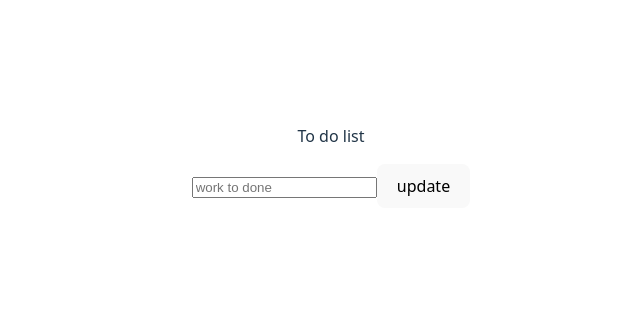
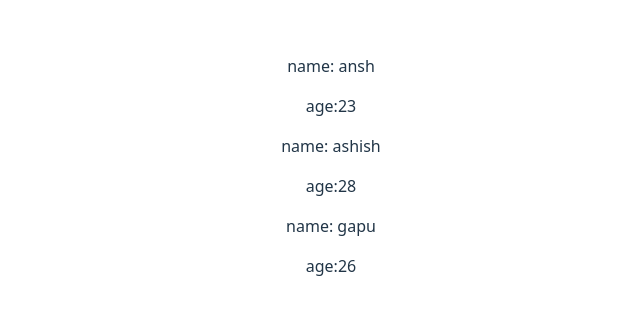
Before and after one commit to Ansharora124/learningreact, a React (Vite) app: page / in a window 1280 px wide. Shown: the part 234-548 px from the top of the page, without its empty margins (309-949 px from the left). Built offline with nearby package versions, Linux system fonts and the light colour scheme.

Commit message:
props in typescript

```diff
--- a/src/App.jsx
+++ b/src/App.jsx
@@ -1,52 +1,19 @@
 import './App.css';
 import React, {useState} from 'react';
+import { Person } from './pages/Person';
 
 
 function App() {
 
- const [inputText,setInputText]=useState("");
-const [work,setWork]=useState([]);
+ return(
+  <>
+  <Person name={"ansh"} age={23} />
+  <Person name={"ashish"} age={28}/>
+  <Person name={"gapu"} age={26}/>
 
 
-
-
-const inputChange=(e)=>{
-  setInputText(e.target.value);
-};
-
-const updateWork=()=>{
- if(inputText.trim()!==""){
-  setWork([...work,inputText]);
-  setInputText("");
- }
-};
-
-const deleteWork=(index)=>{
-  setWork(work.filter((_,i)=>i!==index));
-
-};
-
-
-
-  return (
-    <div className='App'>
-
- <p>To do list</p> <input type="text" placeholder='work to done' value={inputText} onChange={inputChange}/>
- <button value={work} onClick={updateWork}>update</button>
- <ul>{work.map((work,index)=>(
-  <li key={index}>{`${work}`}   <button onClick={()=>deleteWork(index)}>delete shit</button></li>
-))
-
-}
-</ul>
-
-
-
-
-
-
-    </div>
-  )
+  </>
+ )
 }
 
 export default App
--- /dev/null
+++ b/src/pages/Person.tsx
@@ -0,0 +1,16 @@
+type person={
+name:string;
+age:number;
+}
+
+export const Person=(props:person)=>{
+    return(
+    <div>
+        <p>name: {props.name}</p>
+        <p>age:{props.age}</p>
+
+
+    </div>
+    )
+
+}
```
